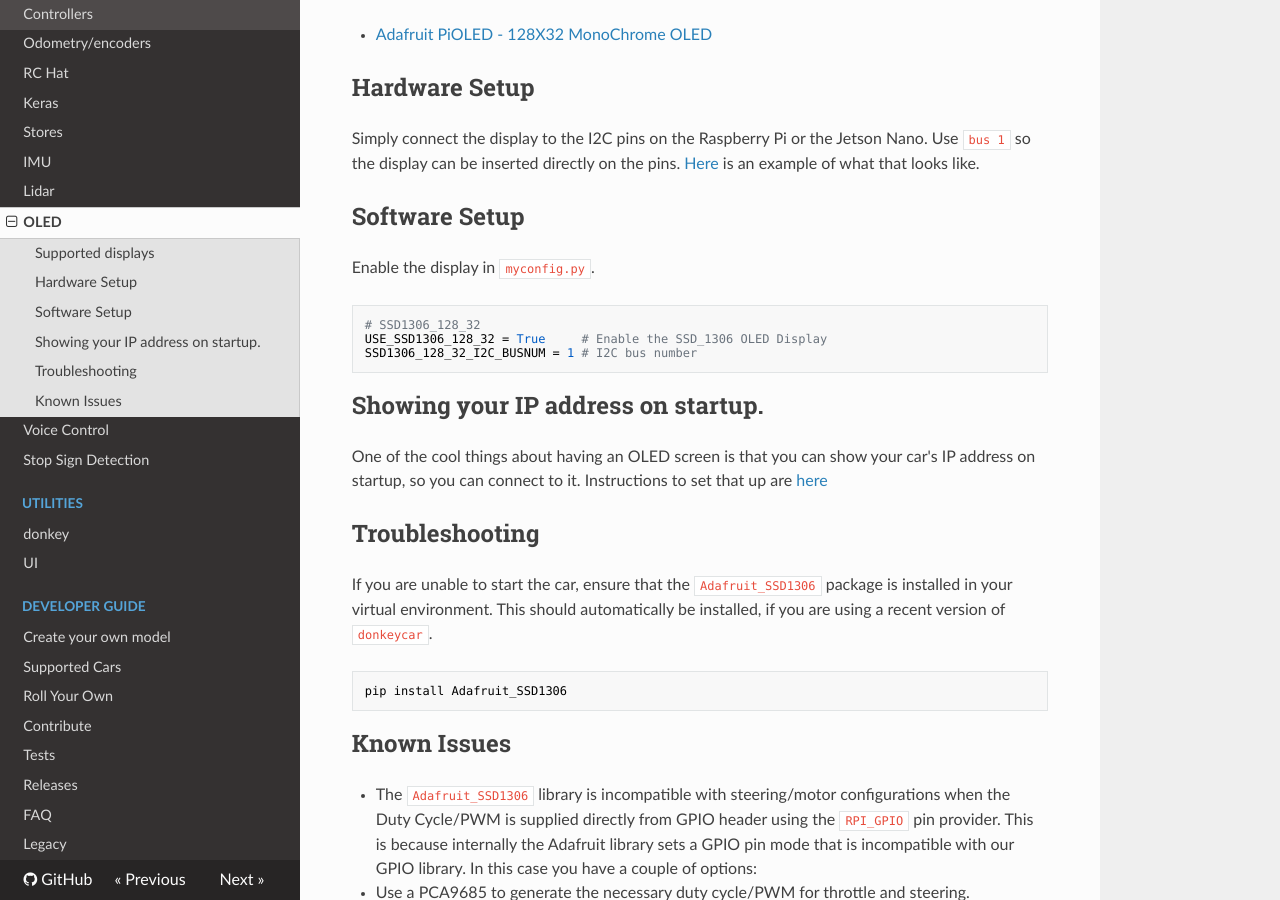
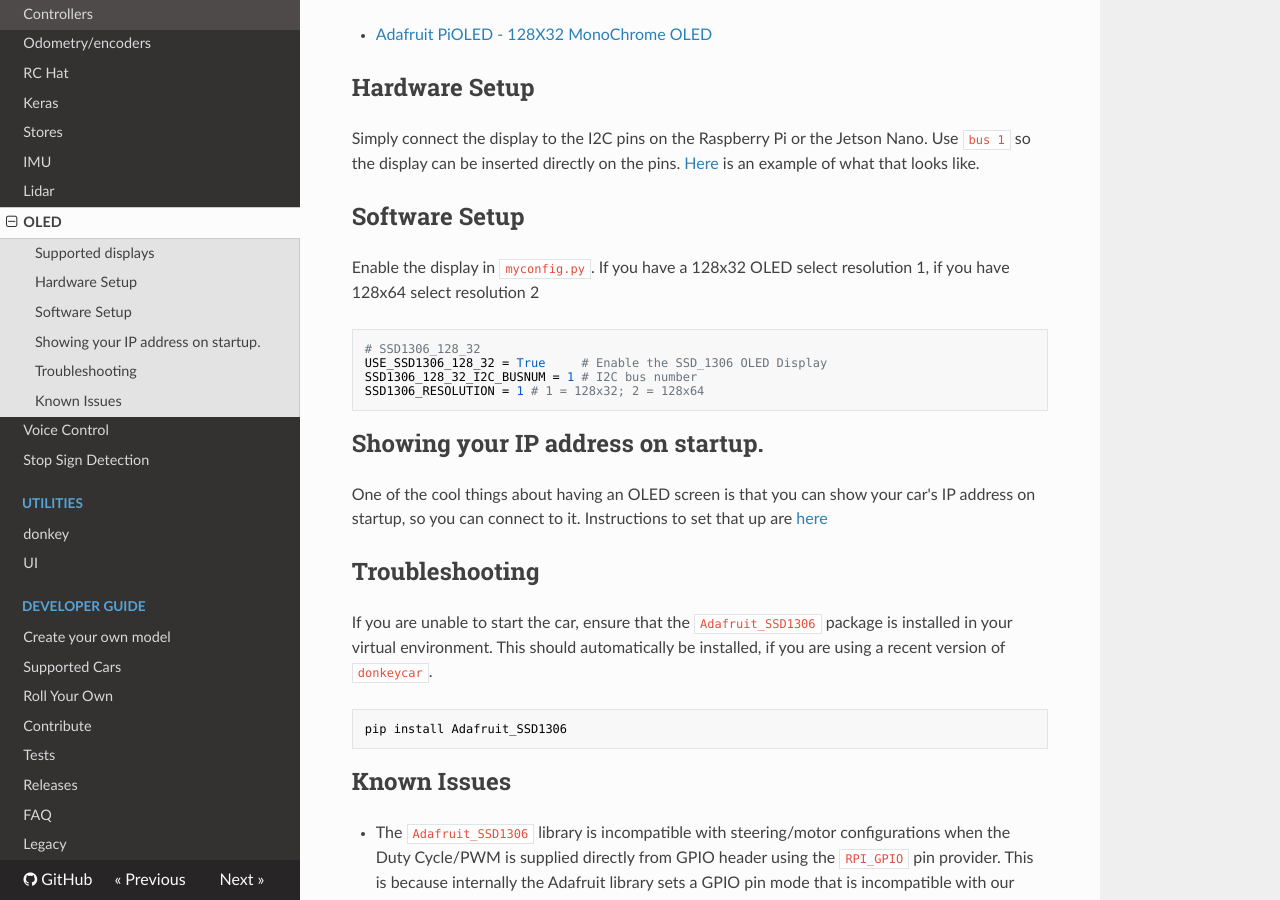
Before and after one commit to autorope/donkeydocs, an MkDocs documentation site: the page built from docs/parts/oled.md, in a window 1280 px wide and 900 px high, scrolled down 387 px. Built offline with MkDocs 1.6.1, drawn with Linux system fonts in a browser that asks for light colours; nearby versions of some CDN libraries; old or Windows-style settings are respelled for this version of MkDocs.

Commit message:
Update oled.md

````diff
--- a/docs/parts/oled.md
+++ b/docs/parts/oled.md
@@ -19,12 +19,13 @@ Simply connect the display to the I2C pins on the Raspberry Pi or the Jetson Nan
 
 ## Software Setup
 
-Enable the display in `myconfig.py`.
+Enable the display in `myconfig.py`. If you have a 128x32 OLED select resolution 1, if you have 128x64 select resolution 2
 
 ```python
 # SSD1306_128_32
 USE_SSD1306_128_32 = True     # Enable the SSD_1306 OLED Display
 SSD1306_128_32_I2C_BUSNUM = 1 # I2C bus number
+SSD1306_RESOLUTION = 1 # 1 = 128x32; 2 = 128x64
 ```
 ## Showing your IP address on startup.
 
````
